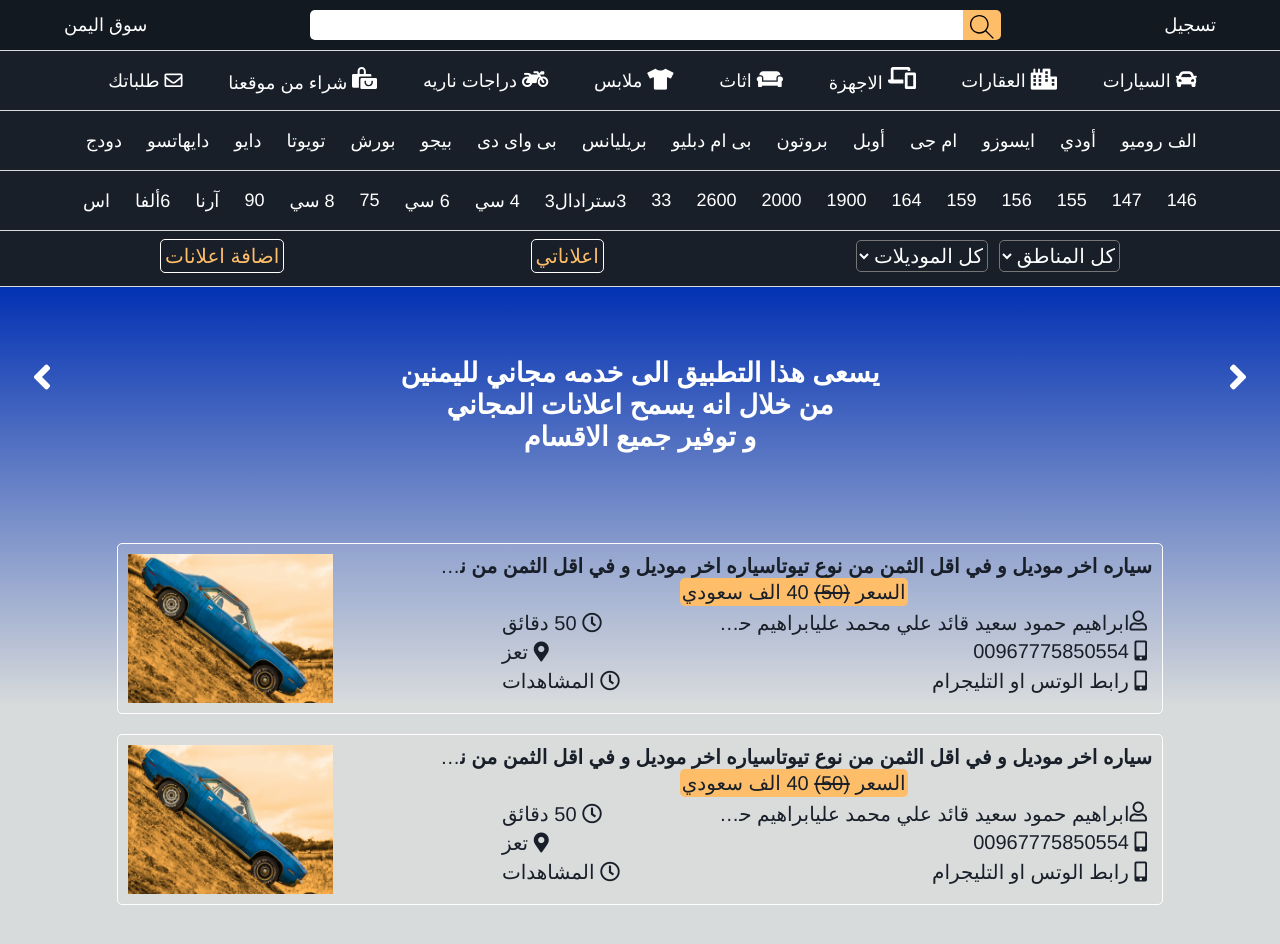
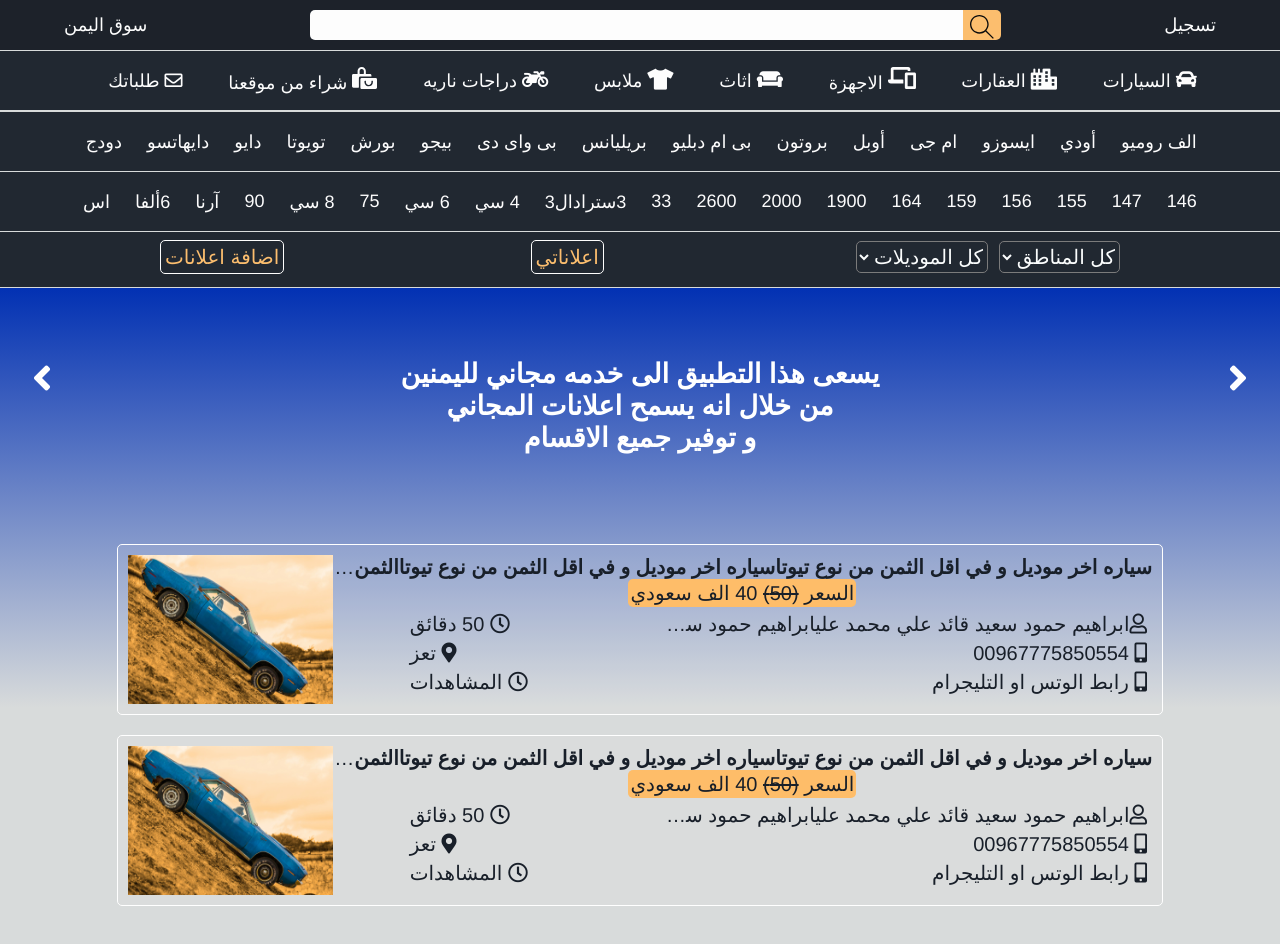
Before and after one commit to Ebrahim201107/new-ho, a plain HTML site: page index.html in a window 1280 px wide. Drawn offline with Linux system fonts and the light colour scheme.

Commit message:
Add files via upload

```diff
--- a/css/style.css
+++ b/css/style.css
@@ -11,10 +11,12 @@ body {
     height: 50px;
     background-color: #131921;
     margin-bottom: 1px;
+    opacity: 0.95;
 }
 .header2{
     background-color: #181f29;
     height: 59px;
+    opacity: 0.95;
     margin-bottom: 1px;
 }
 .header2-select{
@@ -146,9 +148,8 @@ body {
 }
 .card-right{
     direction: rtl;
-    width: 70%;
+    width: 80%;
     color: #181f29;
-    /* background-color: #181f29; */
     font-size: clamp(13px,2vw,20px);
 }
 .img-card1{
@@ -163,7 +164,6 @@ body {
     text-overflow: ellipsis;
 }
 .prise{
-    /* margin: auto; */
     width: 100%;
     text-align: center;
 }
@@ -190,6 +190,7 @@ body {
     margin: 5px;
     width: 90%;
     display: flex;
+    align-items: center;
     justify-content: space-between;
 }
 .card-name2{
@@ -201,7 +202,19 @@ body {
 }
 .card-name1{
     width: 80%;
+    align-items: center;
     display: flex;
+}
+
+.po{
+    top: 0;
+    position: fixed;
+    left: 0;
+    right: 0;
+    /* opacity: 0.9; */
+}
+.header4{
+    margin-top:112px;
 }
 /*  */
 .footer1{
@@ -266,7 +279,7 @@ body {
         left: 0%;
         right: 0;
         z-index: 100;
-        opacity: 0.8;
+        opacity: 0.9;
      }
     .down{
          margin: auto;
@@ -297,4 +310,7 @@ body {
     .card-right{
         width:65%;
     }
+    .header4{
+        margin-top:101px;
+    }
 }
--- a/index.html
+++ b/index.html
@@ -12,7 +12,8 @@
 
 <body >
     <header>
-        <div class="header1 ">
+        <div class="po">
+            <div class="header1 heade">
                 <div class="header1-cont">
                     <div class="header1-left">
                         سوق اليمن
@@ -29,7 +30,7 @@
 
                 </div>
             </div>
-        <div class="header2">
+            <div class="header2 ">
                 <div class="header1-cont header1-cont2">
                     <a href=""><i class="fas fa-car head-icon"></i> السيارات</a>
                     <a href=""><i class="fas fa-city head-icon"></i> العقارات</a>
@@ -41,7 +42,8 @@
                     <a href=""><i class="far fa-envelope"></i> طلباتك</a>
                 </div>
             </div>
-        <div class="header2">
+        </div>
+        <div class="header2 header4">
             <div class="header1-cont header1-cont2">
                 <a href="">الف رومیو</a>
                 <a href="">أودي</a>
```
Lines whose indentation alone changed are shown as unchanged.
